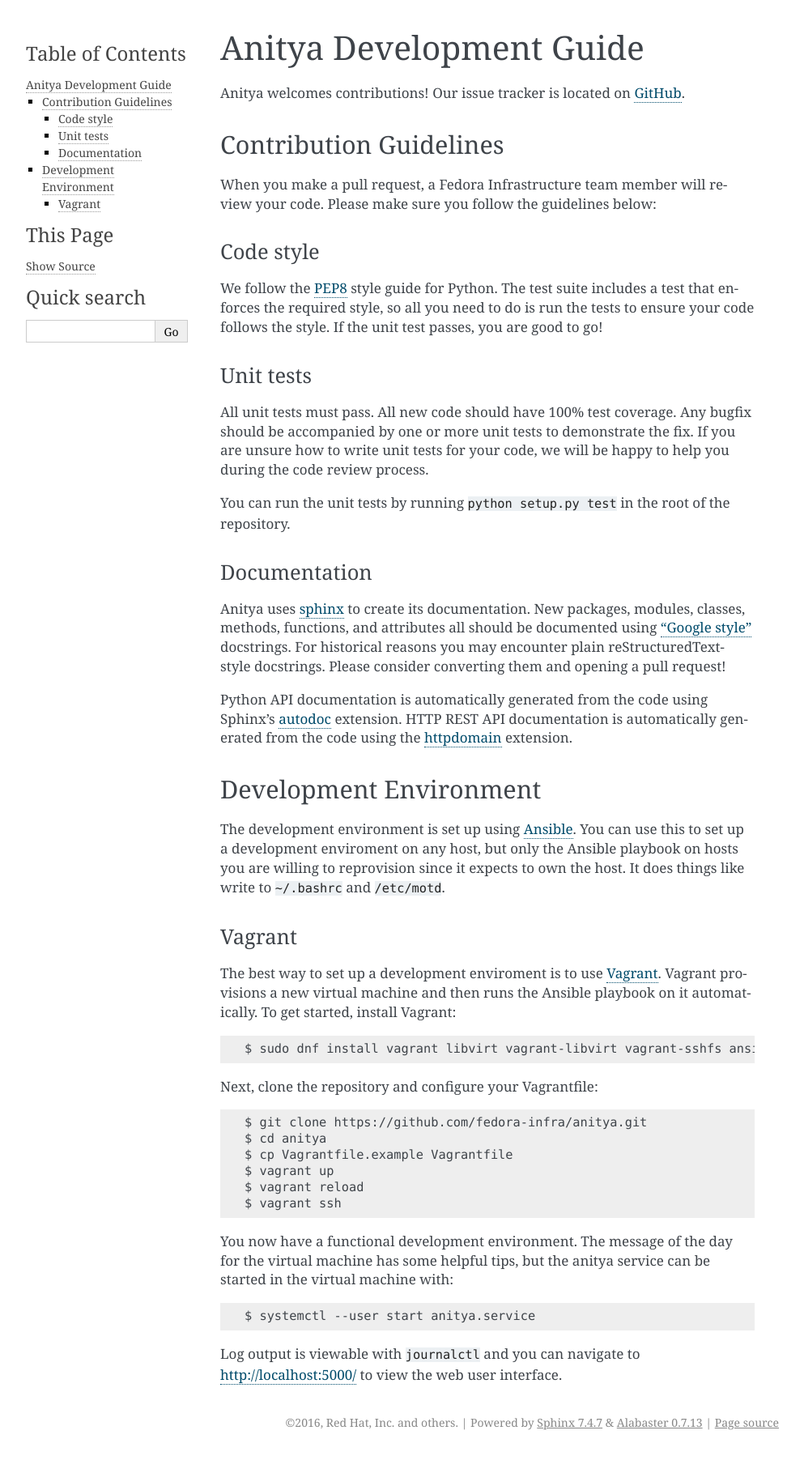
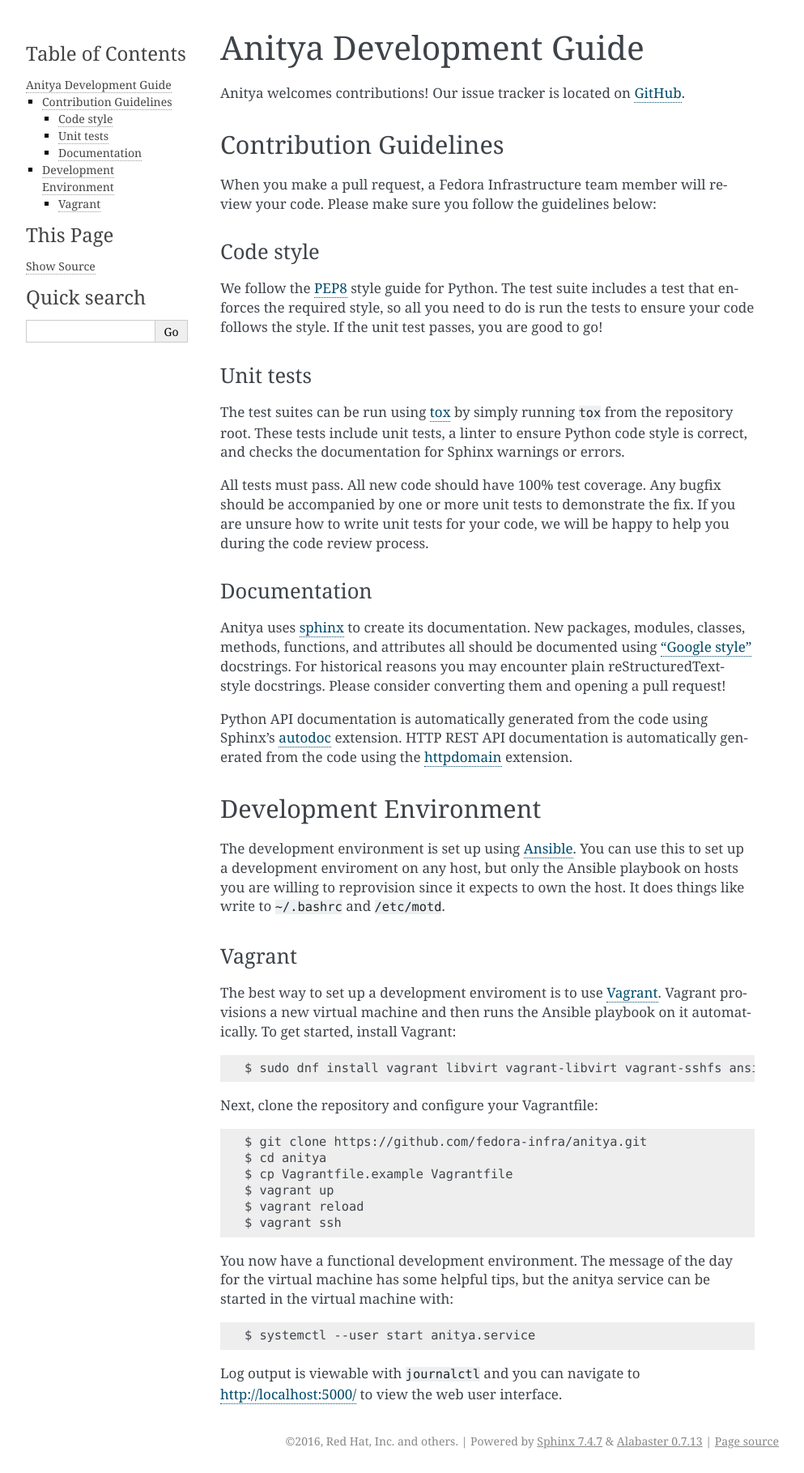
Before and after one commit to fedora-infra/anitya, a Sphinx documentation site: the page built from docs/contributing.rst, in a window 1280 px wide. Shown: the whole page at 81% size, without its empty margins (148-1141 px from the left). Built offline with Sphinx 7.4.7, drawn with Linux system fonts in a browser that asks for light colours; the version number could not be read and is left out; before the commit the page ends 1796 px from its top, so only the background shows below that.

Commit message:
Enhance the tox.ini
This adds a few new tests to the tox.ini and removes the various other
test runners. It also updates the documentation to make it clear the
tests should be run with tox.

Signed-off-by: Jeremy Cline <jeremy@jcline.org>

```diff
--- a/docs/contributing.rst
+++ b/docs/contributing.rst
@@ -22,14 +22,15 @@
 
 Unit tests
 ^^^^^^^^^^
+The test suites can be run using `tox <http://tox.readthedocs.io/>`_ by simply running
+``tox`` from the repository root. These tests include unit tests, a linter to ensure
+Python code style is correct, and checks the documentation for Sphinx warnings or
+errors.
 
-All unit tests must pass. All new code should have 100% test coverage.
+All tests must pass. All new code should have 100% test coverage.
 Any bugfix should be accompanied by one or more unit tests to demonstrate the fix.
 If you are unsure how to write unit tests for your code, we will be happy to help
 you during the code review process.
-
-You can run the unit tests by running ``python setup.py test`` in the root of the
-repository.
 
 Documentation
 ^^^^^^^^^^^^^
```
Also changed, not shown: README.rst (+0 -9 lines), 4 other files.
